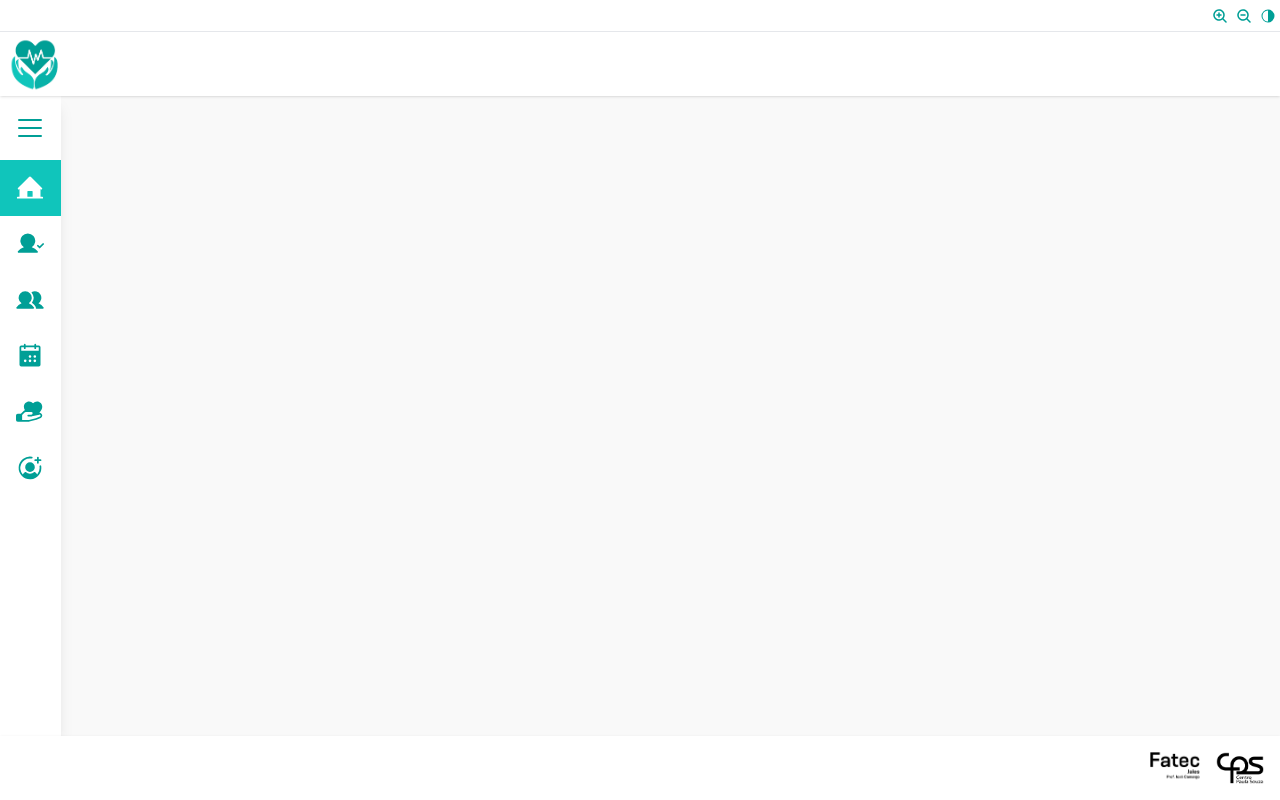
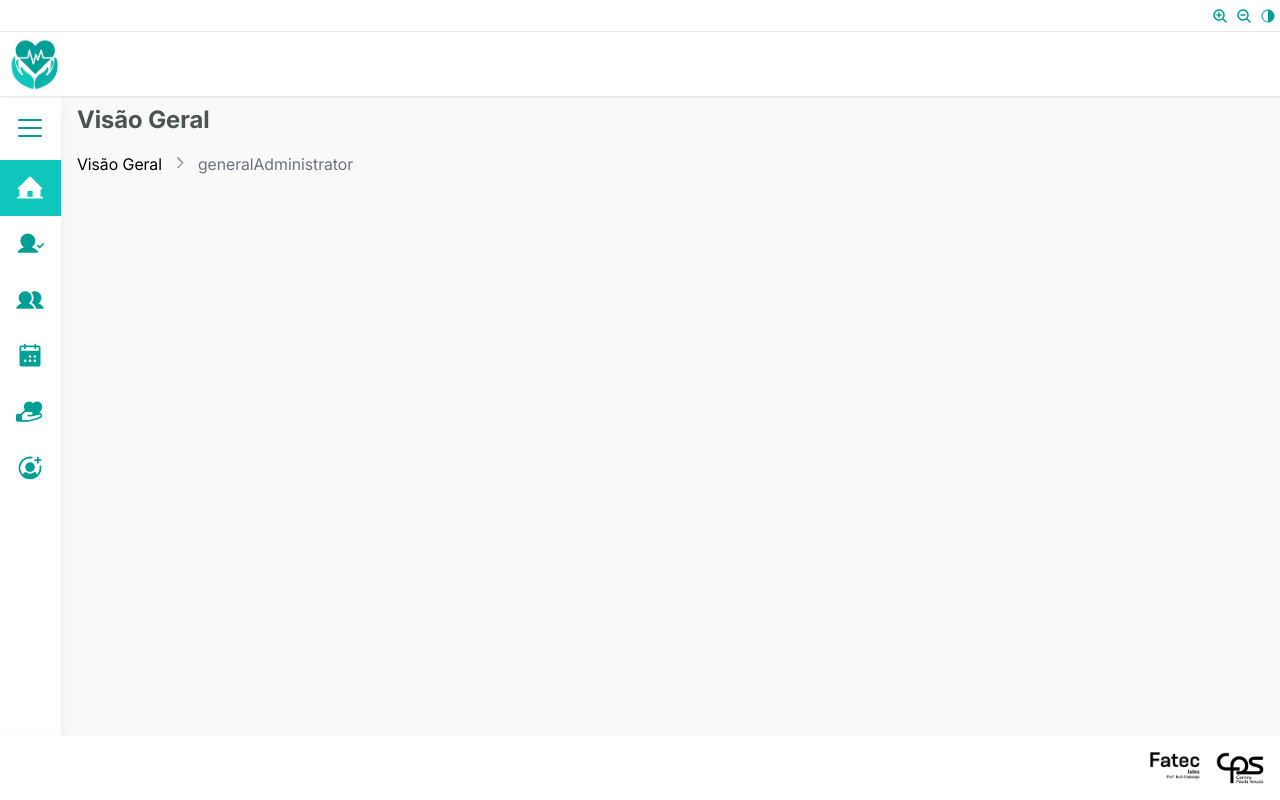
Before and after one commit to Fatec-ADS-AMS2024/SeniorCareManager-Frontend, a React (Vite) app in the folder SeniorCareManagerFrontend/: page /generalAdministrator in a window 1280 px wide. Built offline with nearby package versions, Linux system fonts and the light colour scheme.

Commit message:
:construction: Construindo Breadcrumb

```diff
--- /dev/null
+++ b/SeniorCareManagerFrontend/src/components/Breadcrumb/index.tsx
@@ -0,0 +1,70 @@
+import { Link, useLocation } from "react-router-dom";
+
+export default function Breadcrumb() {
+  const location = useLocation();
+  const pathnames = location.pathname
+    .split("/")
+    .filter((x) => x && x.toLowerCase() !== "home"); // Remove a primeira ocorrência de "home"
+
+  return (
+    <nav className="flex items- p-4 space-x-4" aria-label="Breadcrumb">
+
+      <ul className="flex">
+        {/* Adiciona "Home" manualmente como o primeiro item */}
+        <li className="flex items-center">
+          <Link to="/" className="text-textSecundary hover:text-textPrimary">
+            Visão Geral
+          </Link>
+          {pathnames.length > 0 && (
+            <svg
+              className="h-5 w-5 text-gray-400 mx-2"
+              xmlns="http://www.w3.org/2000/svg"
+              viewBox="0 0 20 20"
+              fill="currentColor"
+              aria-hidden="true"
+            >
+              <path
+                fillRule="evenodd"
+                d="M7.293 14.707a1 1 0 010-1.414L11.586 9 7.293 4.707a1 1 0 011.414-1.414l4.586 4.586a1 1 0 010 1.414l-4.586 4.586a1 1 0 01-1.414 0z"
+                clipRule="evenodd"
+              />
+            </svg>
+          )}
+        </li>
+
+        {/* Processa as partes da URL */}
+        {pathnames.map((value, index) => {
+          const to = `/${pathnames.slice(0, index + 1).join("/")}`; // Reconstrói a URL para cada nível.
+          const isLast = index === pathnames.length - 1; // Verifica se é o último item.
+          return (
+            <li key={to} className="flex items-center">
+              {isLast ? (
+                // Último item não é clicável
+                <span className="text-gray-500">{value}</span>
+              ) : (
+                <Link to={to} className="text-primary hover:text-hoverPrimary">
+                  {value}
+                </Link>
+              )}
+              {!isLast && (
+                <svg
+                  className="h-5 w-5 text-gray-400 mx-2"
+                  xmlns="http://www.w3.org/2000/svg"
+                  viewBox="0 0 20 20"
+                  fill="currentColor"
+                  aria-hidden="true"
+                >
+                  <path
+                    fillRule="evenodd"
+                    d="M7.293 14.707a1 1 0 010-1.414L11.586 9 7.293 4.707a1 1 0 011.414-1.414l4.586 4.586a1 1 0 010 1.414l-4.586 4.586a1 1 0 01-1.414 0z"
+                    clipRule="evenodd"
+                  />
+                </svg>
+              )}
+            </li>
+          );
+        })}
+      </ul>
+    </nav>
+  );
+}
--- a/SeniorCareManagerFrontend/src/pages/GeneralAdministrator/index.tsx
+++ b/SeniorCareManagerFrontend/src/pages/GeneralAdministrator/index.tsx
@@ -1,5 +1,11 @@
+import Breadcrumb from "../../components/Breadcrumb";
+import PageTitle from "../../components/PageTitle";
+
 export default function GeneralAdministrator() {
     return (
-        <div></div>
+        <div>
+            <PageTitle title={"Visão Geral"} />
+            <Breadcrumb/>
+        </div>
     );
 }
--- a/SeniorCareManagerFrontend/src/pages/Registrations/index.tsx
+++ b/SeniorCareManagerFrontend/src/pages/Registrations/index.tsx
@@ -2,6 +2,8 @@ import { FolderPlus } from '@phosphor-icons/react';
 import { routes } from "../../routes/routes";
 import Card from "../../components/Card";
 import SearchBar from "../../components/SearchBar";
+import PageTitle from '../../components/PageTitle';
+import Breadcrumb from '../../components/Breadcrumb';
 
 const cards = [
   {
@@ -15,6 +17,9 @@ const cards = [
 export default function RegisterPage() {
   return (
     <div className="min-h-screen bg-gray-100 py-8 px-4">
+
+      <PageTitle title='Cadastros' />
+      <Breadcrumb/>
       {/* Search Bar Section */}
       <SearchBar placeholder="Digite aqui..." action={console.log} />
 
```
